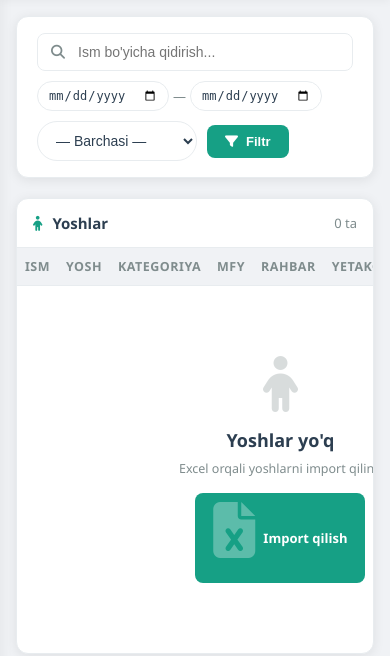
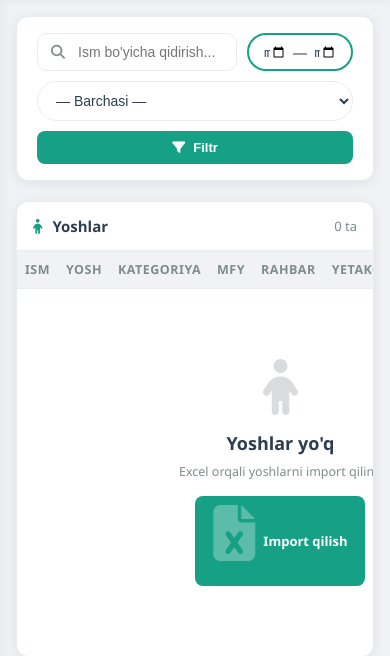
Before and after one commit to Nodirbek2000-tat/Bobur_aka_2_drf_git, a Django app: page /yoshlar/ in a window 390 px wide. Shown: the part 64-720 px from the top of the page. Run offline with Django 5.2, Linux system fonts and the light colour scheme; the visitor is signed in with stand-in values (Sample User, id 1); data that the repository does not hold is empty.

Commit message:
Yoshlar: filter responsivlik + sana pill style

```diff
--- a/templates/youth/list.html
+++ b/templates/youth/list.html
@@ -15,51 +15,85 @@
 {% endblock %}
 
 {% block content %}
+<style>
+.yf-wrap { display:flex; flex-wrap:wrap; gap:10px; align-items:stretch; }
+.yf-search { flex:1; min-width:200px; position:relative; }
+.yf-search input { padding-left:40px; border-radius:10px; }
+.yf-search i { position:absolute; left:14px; top:50%; transform:translateY(-50%); color:var(--text-muted); pointer-events:none; }
+.yf-sel { flex:1; min-width:150px; max-width:210px; border-radius:10px !important; }
+.yf-dates {
+  display:flex; align-items:center; gap:6px;
+  flex:1; min-width:220px;
+  background:var(--card-bg,#fff);
+  border:2px solid var(--primary,#6A0DAD);
+  border-radius:20px;
+  padding:4px 14px;
+}
+.yf-dates input[type="date"] {
+  border:none; outline:none; background:transparent;
+  font-size:13px; color:var(--text,#333);
+  flex:1; min-width:0;
+  cursor:pointer;
+  padding:4px 0;
+}
+.yf-dates .sep { color:var(--text-muted); font-size:15px; font-weight:600; flex-shrink:0; }
+.yf-uchrashdi { flex:1; min-width:140px; max-width:180px; border-radius:20px !important; }
+.yf-actions { display:flex; gap:8px; align-items:center; }
+@media(max-width:600px){
+  .yf-sel { max-width:none; }
+  .yf-uchrashdi { max-width:none; }
+  .yf-dates { min-width:0; width:100%; }
+  .yf-actions { width:100%; }
+  .yf-actions .btn { flex:1; justify-content:center; }
+}
+</style>
 <!-- Qidiruv va filtrlar -->
 <div class="card" style="margin-bottom:20px">
   <div class="card-body" style="padding:16px 20px">
     <form method="GET">
-      <div style="display:flex;gap:10px;align-items:center;flex-wrap:wrap">
-        <div style="flex:1;min-width:180px;position:relative">
-          <i class="fas fa-search" style="position:absolute;left:14px;top:50%;transform:translateY(-50%);color:var(--text-muted)"></i>
-          <input type="text" name="q" value="{{ search }}" class="form-control" placeholder="Ism bo'yicha qidirish..." style="padding-left:40px">
+      <div class="yf-wrap">
+        <!-- Qidiruv -->
+        <div class="yf-search">
+          <i class="fas fa-search"></i>
+          <input type="text" name="q" value="{{ search }}" class="form-control" placeholder="Ism bo'yicha qidirish...">
         </div>
+        <!-- Tuman -->
         {% if districts %}
-        <select name="district" class="form-control" style="width:175px">
+        <select name="district" class="form-control yf-sel">
           <option value="">— Barcha tumanlar —</option>
           {% for d in districts %}
           <option value="{{ d.id }}" {% if district_filter == d.id|stringformat:"s" %}selected{% endif %}>{{ d.name }}</option>
           {% endfor %}
         </select>
         {% endif %}
+        <!-- Tizim -->
         {% if tizim_values %}
-        <select name="tizim" class="form-control" style="width:200px">
+        <select name="tizim" class="form-control yf-sel">
           <option value="">— Barcha tizimlar —</option>
           {% for t in tizim_values %}
           <option value="{{ t }}" {% if tizim_filter == t %}selected{% endif %}>{{ t }}</option>
           {% endfor %}
         </select>
         {% endif %}
-        <!-- Sana filtri -->
-        <div style="display:flex;align-items:center;gap:4px">
-          <input type="date" name="date_from" value="{{ date_from }}" class="form-control"
-                 style="width:132px;border-radius:20px;font-size:12px;padding:6px 10px"
-                 title="Dan">
-          <span style="color:var(--text-muted);font-size:13px">—</span>
-          <input type="date" name="date_to" value="{{ date_to }}" class="form-control"
-                 style="width:132px;border-radius:20px;font-size:12px;padding:6px 10px"
-                 title="Gacha">
+        <!-- Sana oralig'i — pill ko'rinish -->
+        <div class="yf-dates">
+          <input type="date" name="date_from" value="{{ date_from }}" title="Dan">
+          <span class="sep">—</span>
+          <input type="date" name="date_to" value="{{ date_to }}" title="Gacha">
         </div>
         <!-- Uchrashdi/Uchrashmadi -->
-        <select name="uchrashdi" class="form-control" style="width:160px;border-radius:20px">
+        <select name="uchrashdi" class="form-control yf-uchrashdi">
           <option value="">— Barchasi —</option>
           <option value="uchrashdi" {% if uchrashdi_filter == 'uchrashdi' %}selected{% endif %}>✓ Uchrashdi</option>
           <option value="uchrashmadi" {% if uchrashdi_filter == 'uchrashmadi' %}selected{% endif %}>— Uchrashmadi</option>
         </select>
-        <button type="submit" class="btn btn-primary" style="white-space:nowrap"><i class="fas fa-filter"></i> Filtr</button>
-        {% if search or tizim_filter or district_filter or date_from or date_to or uchrashdi_filter %}
-        <a href="?" class="btn btn-outline"><i class="fas fa-times"></i></a>
-        {% endif %}
+        <!-- Tugmalar -->
+        <div class="yf-actions">
+          <button type="submit" class="btn btn-primary" style="white-space:nowrap"><i class="fas fa-filter"></i> Filtr</button>
+          {% if search or tizim_filter or district_filter or date_from or date_to or uchrashdi_filter %}
+          <a href="?" class="btn btn-outline" title="Tozalash"><i class="fas fa-times"></i></a>
+          {% endif %}
+        </div>
       </div>
     </form>
   </div>
```
